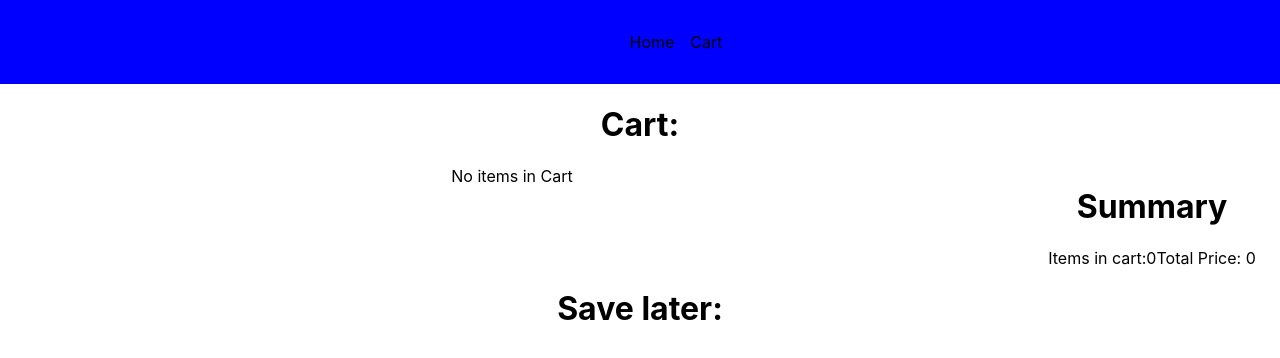
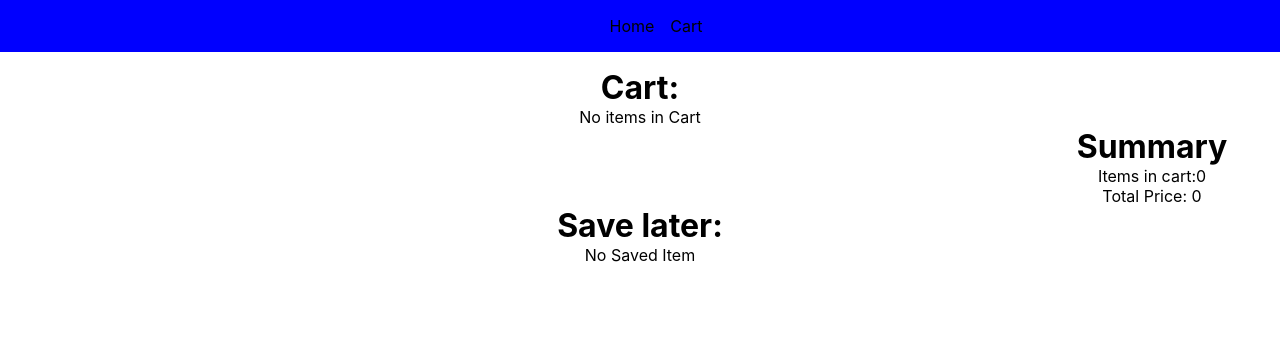
Before and after one commit to gkanishk/cart, a React (Create React App) app: page / in a window 1280 px wide. Both pictures are taken after a click on the item "Cart". Shown: the top 358 px of the page. Built offline with nearby package versions, Linux system fonts and the light colour scheme.

Commit message:
feat: Add saved item to cart

```diff
--- a/src/assets/products.js
+++ b/src/assets/products.json
@@ -1,4 +1,4 @@
-export const products = [
+[
     {
         "id":1234,
         "title": "Denim Shirt",
@@ -71,4 +71,4 @@ export const products = [
             "price": 2459
         }
     }
-];
+]
--- a/src/components/Cart.jsx
+++ b/src/components/Cart.jsx
@@ -4,6 +4,7 @@ export default function Cart(){
     const [cartItems,setCartItems]=useState([]);
     const [saveLaterItems,setSaveLater]=useState([]);
     const [totalPrice,setToalPrice]=useState(0);
+    const [totalCount,setTotalCount]=useState(0);
 
     useEffect(()=>{
         const cart=JSON.parse(localStorage.getItem("cart"));
@@ -11,12 +12,14 @@ export default function Cart(){
         const laterItems=JSON.parse(localStorage.getItem("saveLater"));
         setSaveLater(laterItems??[]);
         getFinalPrice();
+        getItemCount();
     },[]);
 
     useEffect(()=>{
         localStorage.setItem("cart",JSON.stringify(cartItems));
         localStorage.setItem("saveLater",JSON.stringify(saveLaterItems));
         getFinalPrice();
+        getItemCount();
     },[cartItems])
 
     const addToSaveLater=(item)=>{
@@ -42,68 +45,81 @@ export default function Cart(){
 
     const addSaveLaterToCart=(item)=>{
         console.log(item)
+        const tempItems=cartItems;
+        tempItems.push(item);
+        setCartItems([...tempItems]);
+        const tempSaveLaterItems=saveLaterItems.filter(({id})=>id!==item.id);
+        setSaveLater([...tempSaveLaterItems])
     }
 
-    const changeItemsQuantity=(item,type,index)=>{
+    const changeItemsQuantity=(type,index)=>{
         let tempItems=cartItems;
-        let count=tempItems[index].count;
         if(type==="inc"){
-            count+=1;
+            tempItems[index].count+=1;
         }
         else{
-            count-=1;
+            tempItems[index].count-=1;
+    }
+        setCartItems([...tempItems])
     }
 
-    tempItems[index].count=count;
-        setCartItems([...tempItems])
+    const getItemCount=()=>{
+        let itemsCount = 0;
+        cartItems.forEach(({count})=>{
+            itemsCount+=count;
+        })
+        setTotalCount(itemsCount);
     }
 
     return (
         <div>
             <h1>Cart:</h1>
+                {totalCount===0&&"No items in Cart"}
                 <div className="cart-container">
-                    <div>
+                    <div className="products-container">
                     {
-                    cartItems.length>0?(
+                    cartItems.length>0&&(
                         cartItems.map(({id,title,img,attributes,count},index,arr)=>(
-                            <div className="product-card">
-                            <img src={img} alt="image"/>
-                            <span>{title}</span>
-                            <span>Price: {attributes.price}</span><br/>
+                            <div className="product-card" key={id}>
+                            <img src={img} alt={title}/>
+                            <strong>{title}</strong> <br/>
+                            <span>Price: Rs.{attributes.price}</span><br/>
                             <span>Count: {count}</span>
 
-                            <button onClick={()=>changeItemsQuantity(arr[index],"inc",index)}>+</button>
-                            <button onClick={()=>changeItemsQuantity(arr[index],"dec")} disabled={count===1}>-</button>
+                            <button onClick={()=>changeItemsQuantity("inc",index)}>+</button>
+                            <button onClick={()=>changeItemsQuantity("dec",index)} disabled={count===1}>-</button>
                             <div>
                             <button onClick={()=>removeFromItemCart(arr[index])}>Remove from cart</button>
                             <button onClick={()=>addToSaveLater(arr[index])}>Save for later</button>
                             </div>
                             </div>
                         ))
-                    ):"No items in Cart"
+                    )
                 }
                     </div>
                     <div>
                         <h1>Summary</h1>
-                        Items in cart:{cartItems.length}
-                        Total Price: {totalPrice}
+                        <div>Items in cart:{totalCount}</div>
+                        <span>Total Price: {totalPrice}</span>
                     </div>
                 </div>
                 <div>
                     <h1>Save later:</h1>
+                    <div className="products-container">
                     {
-                        saveLaterItems.map(({id,title,img,attributes,count},index,arr)=>(
-                            <div className="product-card">
-                            <img src={img} alt="image"/>
-                            <span>{title}</span>
-                            <span>Price: {attributes.price}</span><br/>
+                        saveLaterItems.length>0?(saveLaterItems.map(({id,title,img,attributes,count},index,arr)=>(
+                            <div className="product-card" key={id}>
+                            <img src={img} alt={title}/>
+                            <strong>{title}</strong><br/>
+                            <span>Price: Rs.{attributes.price}</span><br/>
                             <span>Count: {count}</span>
                             <div>
                             <button onClick={()=>addSaveLaterToCart(arr[index])}>Add to Cart</button>
                             </div>
                             </div>
-                        ))
+                        ))):"No Saved Item"
                     }
+                    </div>
                 </div>
         </div>
     )
--- a/src/components/Products.jsx
+++ b/src/components/Products.jsx
@@ -1,5 +1,5 @@
 import { useEffect, useState } from "react";
-import {products} from "../assets/products";
+import products from "../assets/products.json";
 
 export default function Products(){
     const [showProducts,setProducts]=useState(products);
@@ -42,9 +42,9 @@ export default function Products(){
         <div className="products-container">
             {
                 showProducts.map(({id,title,img,attributes},index,arr)=>(
-                    <div className="product-card">
-                    <img src={img} alt="image"/>
-                    <span>{title}</span>
+                    <div className="product-card" key={id}>
+                    <img src={img} alt={title}/>
+                    <strong>{title}</strong><br/>
                     <span>Price: {attributes.price}</span><br/>
 
                         {
--- a/src/index.css
+++ b/src/index.css
@@ -12,7 +12,7 @@ code {
     monospace;
 }
 
-/* *{
+*{
   margin:0;
   padding:0;
-} */
+}
```
